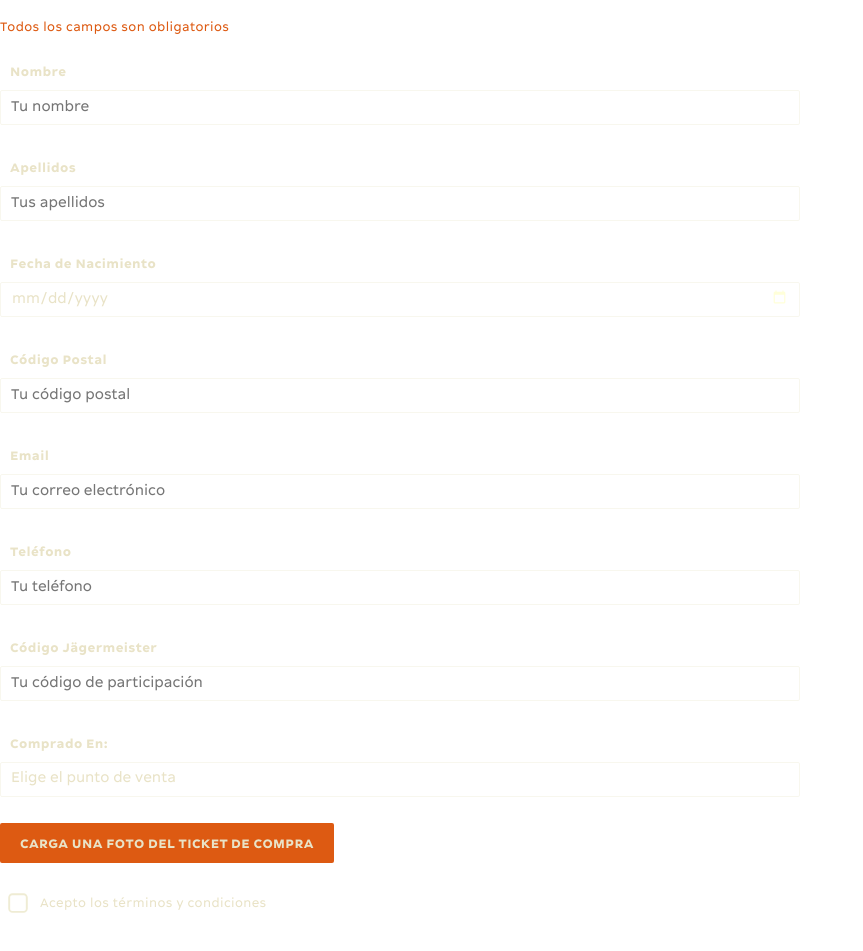
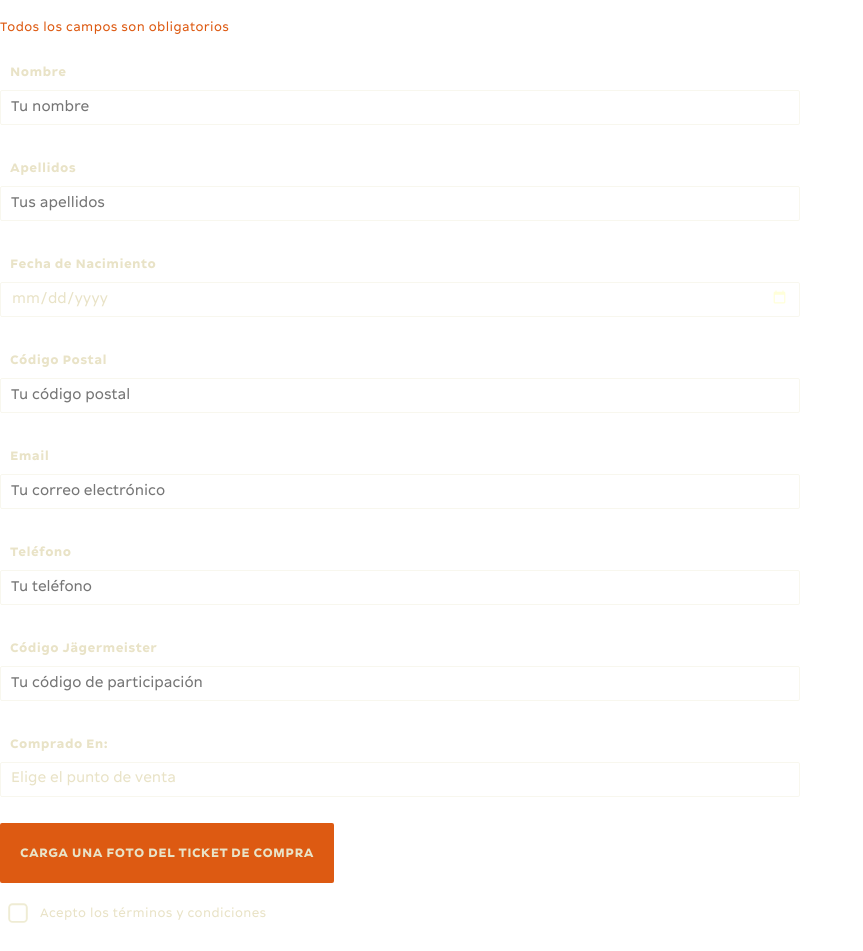
Before and after one commit to javidesalas/tmpromo-client, a React (Create React App) app: page / in a window 1280 px wide. Shown: the top 951 px of the page, without its empty margins (0-863 px from the left). Built offline with nearby package versions, Linux system fonts and the light colour scheme; no server answers.

Commit message:
format input label

```diff
--- a/src/main.css
+++ b/src/main.css
@@ -1,14 +1,12 @@
 @font-face {
-    font-family: "meister-regular";
-    src: url("./fonts/meister-regular.woff") format('woff');
+	font-family: "meister-regular";
+	src: url("./fonts/meister-regular.woff") format("woff");
 }
 
 @font-face {
-    font-family: "meister";
-    src: url("./fonts/meister.woff") format('woff');
+	font-family: "meister";
+	src: url("./fonts/meister.woff") format("woff");
 }
-
-
 
 html {
 	box-sizing: border-box;
@@ -269,9 +267,10 @@ form {
 	text-transform: uppercase;
 	display: block;
 	padding: 2rem;
-	line-height: 1px;
-	height: 35px;
-	margin: auto 00 2rem;
+	line-height: 2rem;
+	min-height: 35px;
+	text-align: center;
+	margin: auto 00 1rem;
 	color: rgb(233, 227, 199);
 }
 
@@ -288,12 +287,10 @@ form {
 	flex-direction: column;
 	justify-content: center;
 	align-items: center;
-
 }
 .success-image {
 	width: 95vw;
 	max-width: 300px;
-
 }
 .success-text {
 	margin-top: 5rem;
@@ -304,5 +301,5 @@ form {
 	padding: 0 2rem;
 	font-size: 2rem;
 	line-height: 2.5rem;
-	color: rgb(233, 227, 199)
+	color: rgb(233, 227, 199);
 }
```
